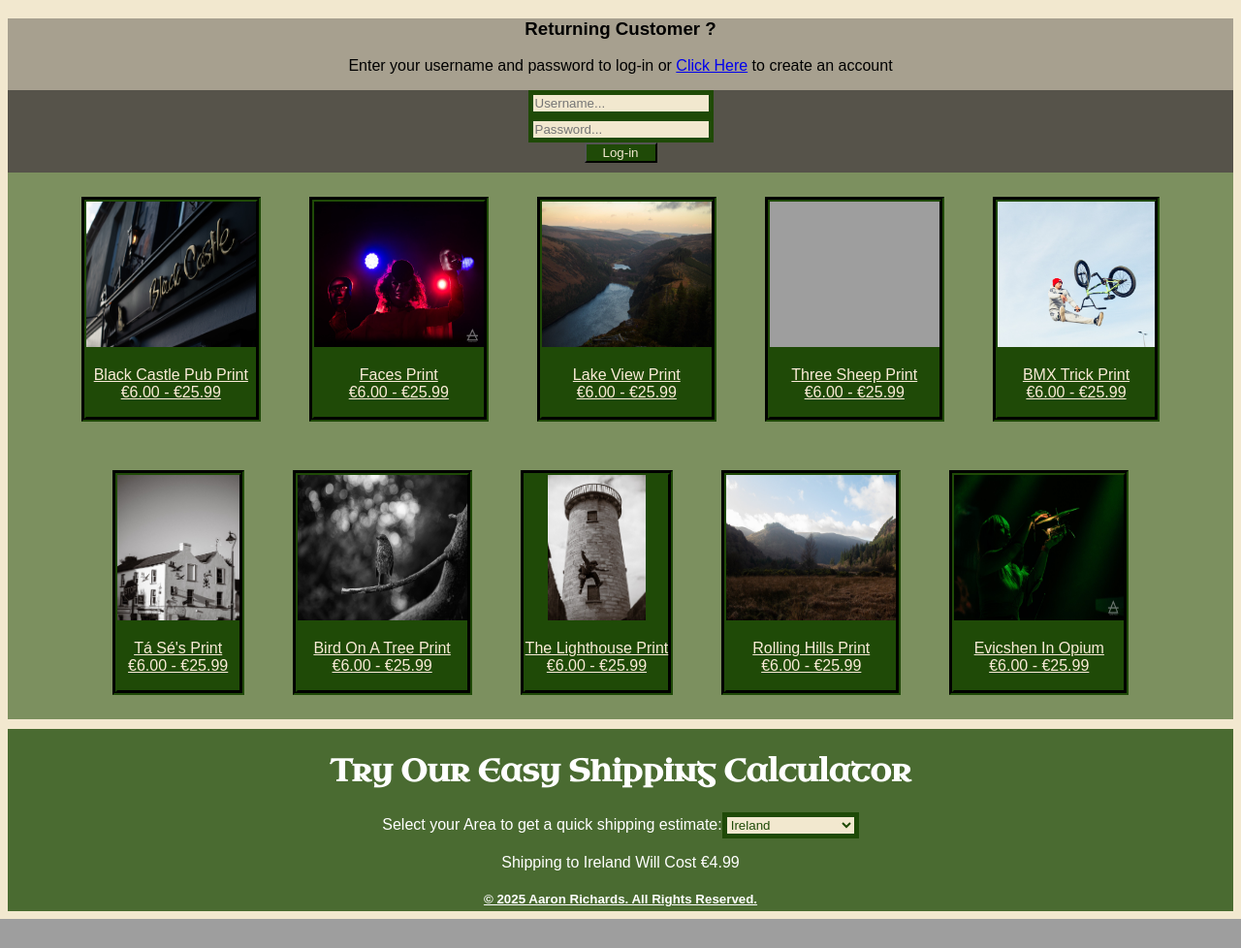
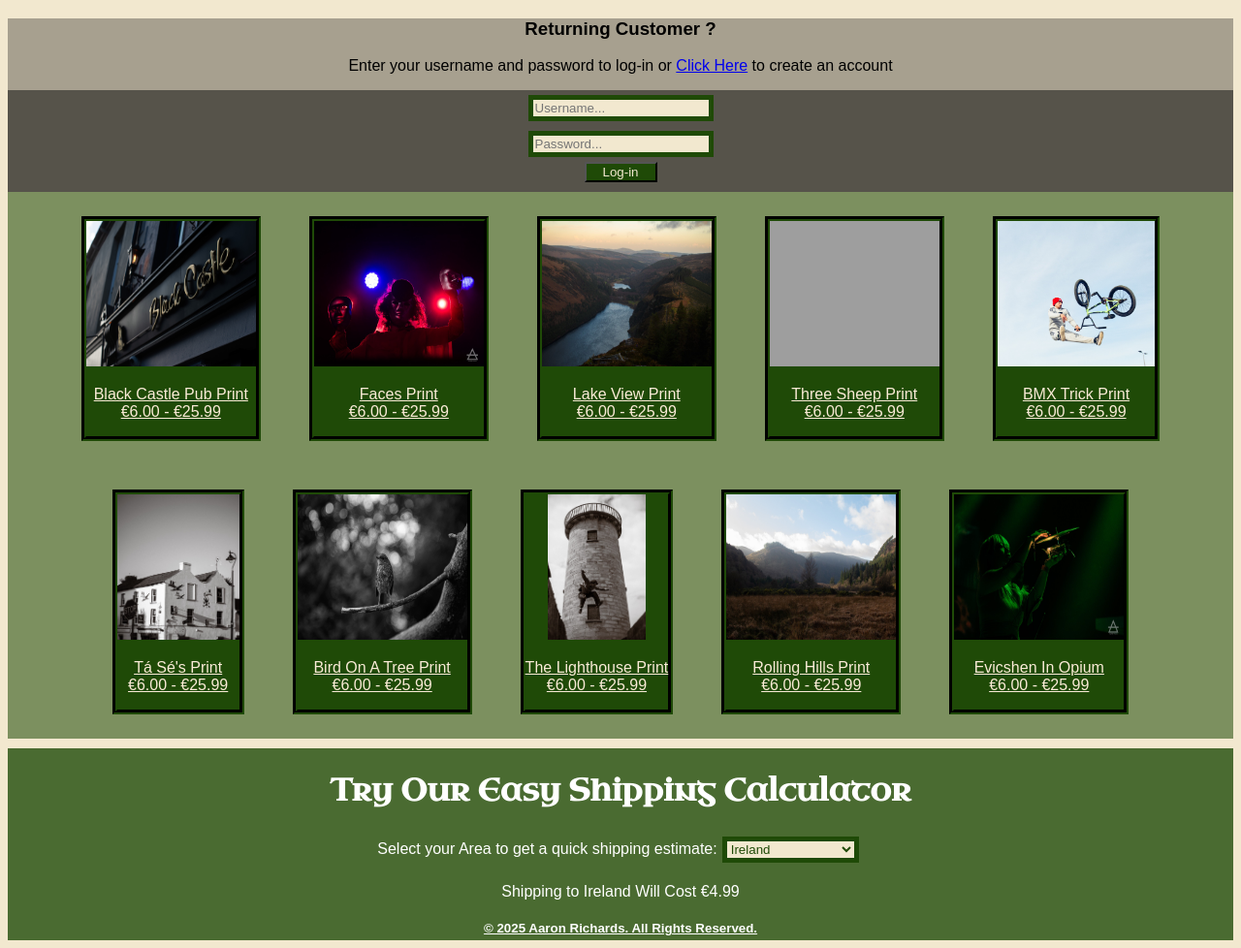
Before and after one commit to Majorkas/Fiseanna-render, a Flask app: page /store in a window 1280 px wide. Shown: the part 412-1390 px from the top of the page at 97% size. Before the commit the page ends 1360 px from the top, so only its background shows below. Run offline with Flask 2, Linux system fonts and the light colour scheme; grey boxes are pictures that could not be loaded.

Commit message:
styled the error message and added some margin to the form input boxes

```diff
--- a/static/style.css
+++ b/static/style.css
@@ -164,6 +164,12 @@ ul {
   list-style: none;
   font-family: "Uncial Antiqua", sans-serif;
 }
+.error-message{
+font-size: 1em;
+color: red;
+text-align: center;
+
+}
 
 #form-elem {
   background-color: #0000004f;
@@ -208,6 +214,7 @@ ul {
   background-color: #F2E8CF;
   border: #1f4a07 5px solid;
   color: #1f4a07;
+  margin: 5px;
 }
 .input-box:focus {
   background-color: #1f4a07;
@@ -259,7 +266,6 @@ background-color: #1e4a078d;
 .shop-item{
   max-width: 300px;
   max-height: 225px;
-  /* padding-bottom: 15px; */
   margin: 25px;
   border: #1f4a07 groove 5px;
   background-color: #1f4a07;
```
